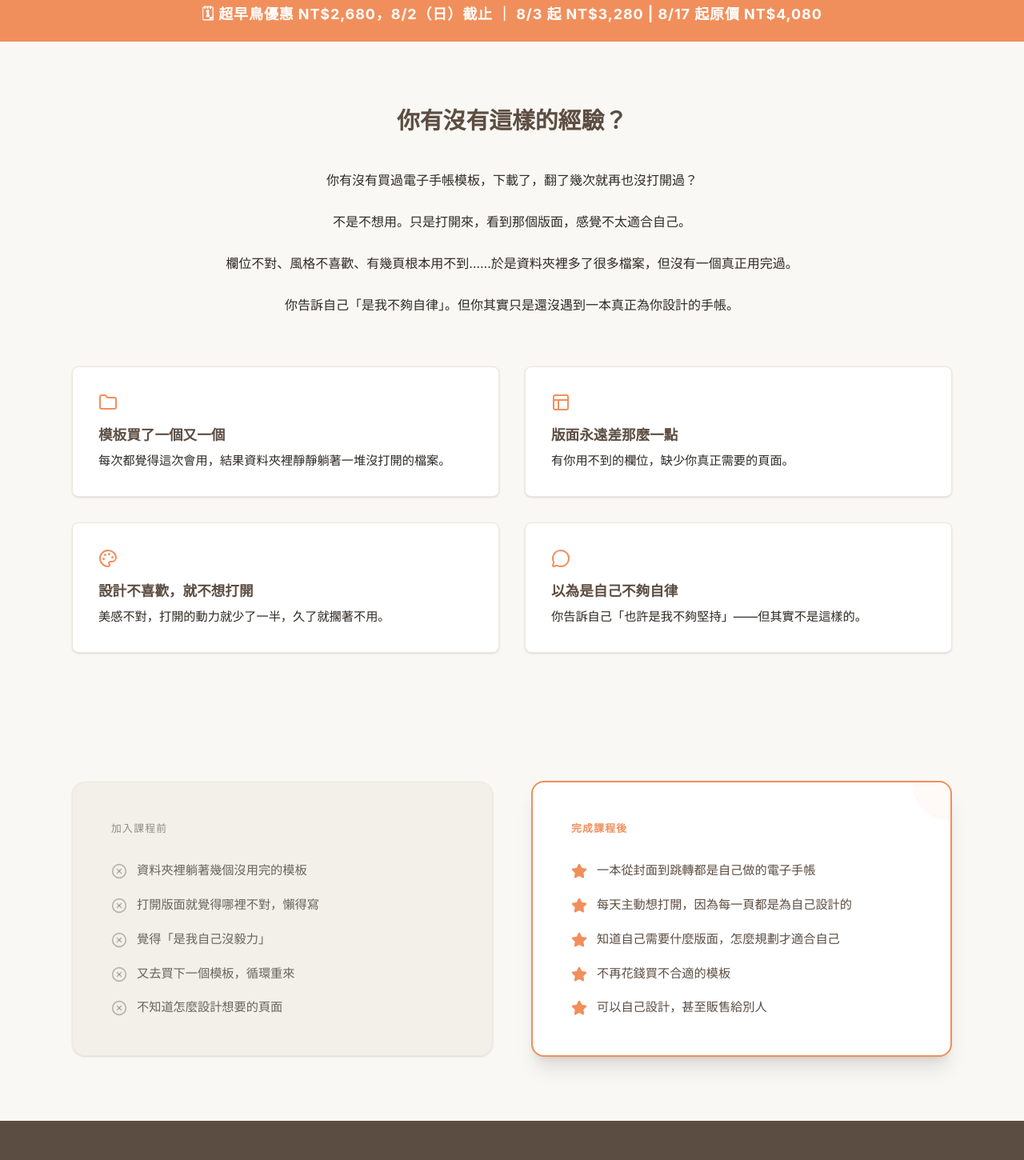
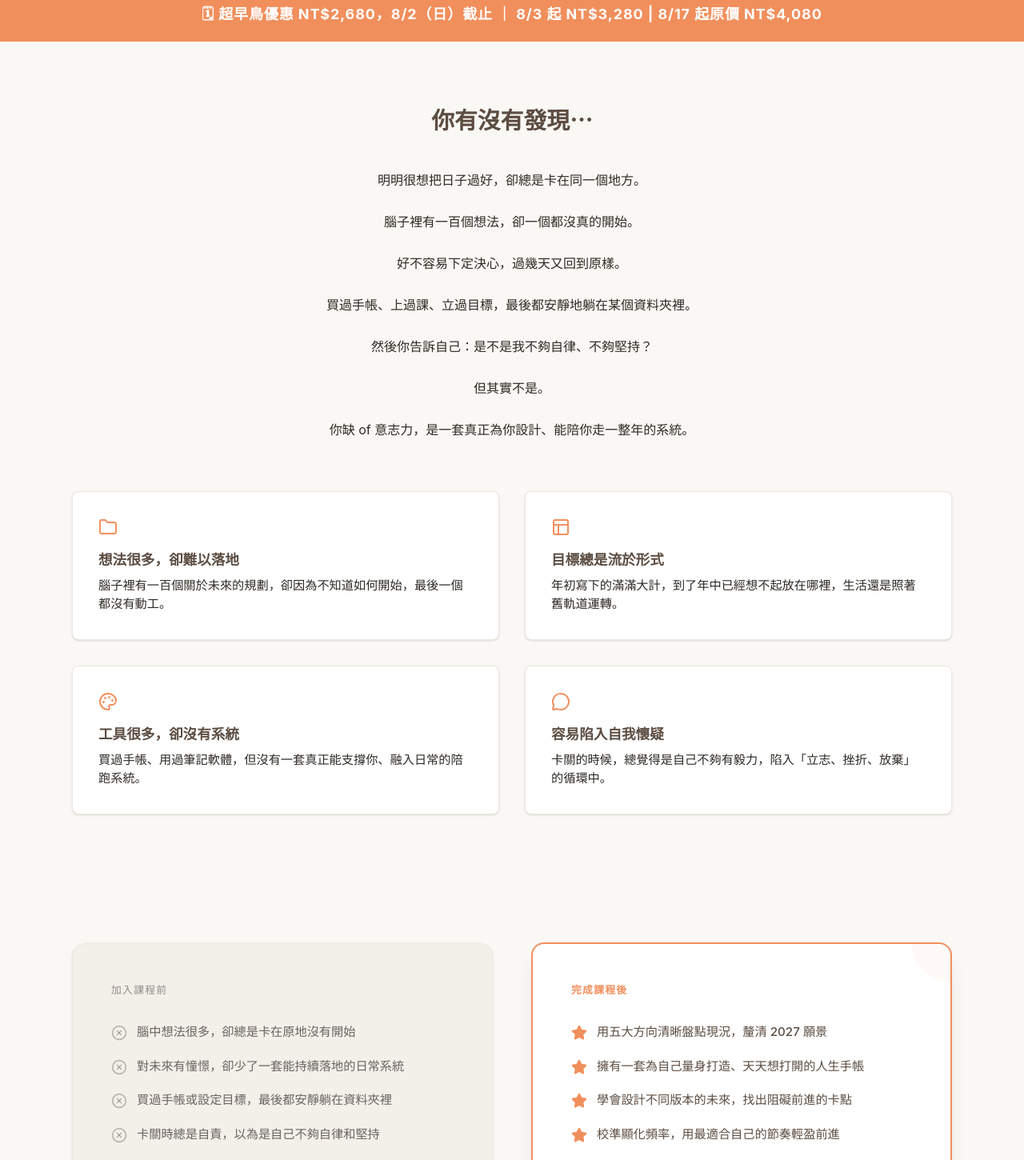
Before and after one commit to jsspace1111-max/-, a React (Vite) app: page / in a window 1280 px wide. Shown: the part 980-2430 px from the top of the page at 80% size. Built offline with nearby package versions, Linux system fonts and the light colour scheme.

Commit message:
feat: update landing page copy for 2027 planning
Refine the emotional hook and value proposition to better resonate with users struggling to maintain consistency in their goal tracking.

```diff
--- a/src/App.tsx
+++ b/src/App.tsx
@@ -163,7 +163,7 @@ export default function App() {
             transition={{ delay: 0.2 }}
             className="text-lg md:text-2xl text-terracotta max-w-3xl mx-auto mb-10 leading-relaxed font-bold tracking-wider"
           >
-            顯化 x 目標 x 健康 x 習慣 x 財富，五大方向啟動人生
+            用五大方向重新設計你的 2027
           </motion.p>
           <div className="text-[1.1rem] md:text-[1.2rem] text-brown-text/80 mb-10 font-medium">
             第二季開課時間 : 2026.9.3 - 9.24
@@ -196,20 +196,23 @@ export default function App() {
       {/* Pain Points */}
       <section className="bg-cream px-6 py-20">
         <div className="max-w-[1100px] mx-auto">
-          <h2 className="text-[1.8rem] text-brown-dark text-center mb-10">你有沒有這樣的經驗？</h2>
+          <h2 className="text-[1.8rem] text-brown-dark text-center mb-10">你有沒有發現⋯</h2>
           <p className="text-center text-brown-text mb-16 max-w-3xl mx-auto leading-relaxed">
-            你有沒有買過電子手帳模板，下載了，翻了幾次就再也沒打開過？<br /><br />
-            不是不想用。只是打開來，看到那個版面，感覺不太適合自己。<br /><br />
-            欄位不對、風格不喜歡、有幾頁根本用不到……於是資料夾裡多了很多檔案，但沒有一個真正用完過。<br /><br />
-            你告訴自己「是我不夠自律」。但你其實只是還沒遇到一本真正為你設計的手帳。
+            明明很想把日子過好，卻總是卡在同一個地方。<br /><br />
+            腦子裡有一百個想法，卻一個都沒真的開始。<br /><br />
+            好不容易下定決心，過幾天又回到原樣。<br /><br />
+            買過手帳、上過課、立過目標，最後都安靜地躺在某個資料夾裡。<br /><br />
+            然後你告訴自己：是不是我不夠自律、不夠堅持？<br /><br />
+            但其實不是。<br /><br />
+            你缺 of 意志力，是一套真正為你設計、能陪你走一整年的系統。
           </p>
 
           <div className="grid grid-cols-1 md:grid-cols-2 gap-8">
             {[
-              { icon: <Folder className="w-6 h-6 text-terracotta" />, title: "模板買了一個又一個", desc: "每次都覺得這次會用，結果資料夾裡靜靜躺著一堆沒打開的檔案。" },
-              { icon: <Layout className="w-6 h-6 text-terracotta" />, title: "版面永遠差那麼一點", desc: "有你用不到的欄位，缺少你真正需要的頁面。" },
-              { icon: <Palette className="w-6 h-6 text-terracotta" />, title: "設計不喜歡，就不想打開", desc: "美感不對，打開的動力就少了一半，久了就擱著不用。" },
-              { icon: <MessageCircle className="w-6 h-6 text-terracotta" />, title: "以為是自己不夠自律", desc: "你告訴自己「也許是我不夠堅持」——但其實不是這樣的。" },
+              { icon: <Folder className="w-6 h-6 text-terracotta" />, title: "想法很多，卻難以落地", desc: "腦子裡有一百個關於未來的規劃，卻因為不知道如何開始，最後一個都沒有動工。" },
+              { icon: <Layout className="w-6 h-6 text-terracotta" />, title: "目標總是流於形式", desc: "年初寫下的滿滿大計，到了年中已經想不起放在哪裡，生活還是照著舊軌道運轉。" },
+              { icon: <Palette className="w-6 h-6 text-terracotta" />, title: "工具很多，卻沒有系統", desc: "買過手帳、用過筆記軟體，但沒有一套真正能支撐你、融入日常的陪跑系統。" },
+              { icon: <MessageCircle className="w-6 h-6 text-terracotta" />, title: "容易陷入自我懷疑", desc: "卡關的時候，總覺得是自己不夠有毅力，陷入「立志、挫折、放棄」的循環中。" },
             ].map((item, idx) => (
               <motion.div
                 key={idx}
@@ -240,11 +243,11 @@ export default function App() {
             <span className="text-[0.8rem] uppercase tracking-widest text-brown-text/50 mb-8 block font-medium">加入課程前</span>
             <ul className="space-y-5">
               {[
-                "資料夾裡躺著幾個沒用完的模板",
-                "打開版面就覺得哪裡不對，懶得寫",
-                "覺得「是我自己沒毅力」",
-                "又去買下一個模板，循環重來",
-                "不知道怎麼設計想要的頁面",
+                "腦中想法很多，卻總是卡在原地沒有開始",
+                "對未來有憧憬，卻少了一套能持續落地的日常系統",
+                "買過手帳或設定目標，最後都安靜躺在資料夾裡",
+                "卡關時總是自責，以為是自己不夠自律和堅持",
+                "過著隨波逐流的日子，感覺對生活失去了掌控感",
               ].map((text, idx) => (
                 <li key={idx} className="flex items-start gap-3 text-brown-text/70">
                   <XCircle className="w-5 h-5 text-brown-text/30 shrink-0 mt-0.5" />
@@ -265,11 +268,11 @@ export default function App() {
             <span className="text-[0.8rem] uppercase tracking-widest text-terracotta mb-8 block font-bold">完成課程後</span>
             <ul className="space-y-5">
               {[
-                "一本從封面到跳轉都是自己做的電子手帳",
-                "每天主動想打開，因為每一頁都是為自己設計的",
-                "知道自己需要什麼版面，怎麼規劃才適合自己",
-                "不再花錢買不合適的模板",
-                "可以自己設計，甚至販售給別人",
+                "用五大方向清晰盤點現況，釐清 2027 願景",
+                "擁有一套為自己量身打造、天天想打開的人生手帳",
+                "學會設計不同版本的未來，找出阻礙前進的卡點",
+                "校準顯化頻率，用最適合自己的節奏輕盈前進",
+                "拿回生活掌控權，每天都能看見自己前進的軌跡",
               ].map((text, idx) => (
                 <li key={idx} className="flex items-start gap-3 text-brown-dark font-medium">
                   <Star className="w-5 h-5 text-terracotta shrink-0 fill-terracotta mt-0.5" />
@@ -284,36 +287,74 @@ export default function App() {
       {/* Pivot Statement */}
       <section className="bg-brown-dark px-6 py-24 text-center">
         <div className="max-w-[1100px] mx-auto">
-          <h2 className="text-[1.8rem] md:text-3xl text-cream leading-relaxed font-serif">
-            來設計一個屬於自己的電子手帳<br />用你習慣、喜歡的方式來記錄
+          <h2 className="text-[1.8rem] md:text-3xl text-cream leading-relaxed font-serif font-bold">
+            重新設計你的 2027<br />讓手帳成為接住你夢想的溫暖容器
           </h2>
         </div>
       </section>
 
       {/* Course Intro + Benefits */}
       <section className="bg-cream px-6 py-20">
-        <div className="max-w-[1100px] mx-auto">
-          <h2 className="text-[1.8rem] text-brown-dark text-center mb-6">這堂課帶你做什麼？</h2>
-          <p className="text-center text-brown-text mb-16 max-w-2xl mx-auto leading-relaxed">
-            這是一堂從規劃到完成的陪跑課。不只教你怎麼用 Canva，而是帶你做出一本你真的會用的電子手帳——從架構設計、版面美化，到跳轉功能，4 週全包。<br className="hidden md:block" />
-            <span className="text-terracotta font-bold mt-2 inline-block">「這不只是教你用 Canva 做手帳，這是一堂陪你重新設計人生的課。」</span>
-          </p>
+        <div className="max-w-[1100px] mx-auto text-center">
+          <h2 className="text-[1.8rem] md:text-3xl text-brown-dark mb-10 font-bold leading-tight">
+            這不是一堂教你做手帳的課
+          </h2>
+          <div className="text-brown-text max-w-3xl mx-auto text-base md:text-lg leading-loose space-y-6">
+            <p className="font-semibold text-xl text-terracotta">這是一堂帶你重新設計 2027 人生的課。</p>
+            <p>
+              這套課程的設計，靈感來自史丹佛大學廣受歡迎的「設計你的人生」概念，我把它轉化成更貼近你、更日常的方式。
+            </p>
+            <p>
+              先把你的人生想清楚，再用 Canva 做成一本你天天想打開的人生手帳。
+            </p>
+            <p className="font-semibold text-brown-dark">
+              手帳不是目的，是讓你的設計每天看得見、撐住你一整年的容器。
+            </p>
+          </div>
         </div>
       </section>
+
 
       {/* Curriculum Timeline */}
       <section className="bg-cream px-6 py-20">
         <div className="max-w-[1100px] mx-auto">
-          <h2 className="text-[1.8rem] text-brown-dark text-center mb-16 font-bold">4 週，帶你從零完成一本手帳</h2>
+          <h2 className="text-[2rem] md:text-3xl text-brown-dark text-center mb-6 font-bold leading-tight">6 場直播・重新設計 2027 人生</h2>
+          <p className="text-center text-brown-text/70 mb-12 max-w-2xl mx-auto text-base">
+            這是一段有流程感的旅程：先盤點，再一層一層往上設計。
+          </p>
+
+          {/* Course Schedule Information Card */}
+          <div className="max-w-2xl mx-auto bg-white border border-beige-light p-8 rounded-2xl mb-16 text-center shadow-sm">
+            <span className="text-terracotta font-bold text-lg block mb-4">🗓️ 課程時間資訊</span>
+            <p className="text-brown-dark font-medium mb-6">6 場直播・線上進行，皆有錄影回放</p>
+            <div className="grid grid-cols-1 sm:grid-cols-2 gap-4 text-left text-sm text-brown-text">
+              <div className="p-3 bg-cream/50 rounded-lg">
+                <span className="font-bold text-brown-dark block">⏳ 報名截止</span>
+                8/30（日）
+              </div>
+              <div className="p-3 bg-cream/50 rounded-lg">
+                <span className="font-bold text-brown-dark block">🤝 開幕式</span>
+                8/31（一）
+              </div>
+              <div className="p-3 bg-cream/50 rounded-lg">
+                <span className="font-bold text-brown-dark block">💻 四週正課</span>
+                9/3、9/10、9/17、9/24（每週四晚上 8 點）
+              </div>
+              <div className="p-3 bg-cream/50 rounded-lg">
+                <span className="font-bold text-brown-dark block">🎓 結業式</span>
+                9/28（一）成果發表會
+              </div>
+            </div>
+          </div>
 
           <div className="space-y-8 max-w-3xl mx-auto">
             {[
-              { week: "WEEK 0", title: "開幕式 | 覺察你現在的生活", icon: "🤝", desc: "了解課程節奏、課程平台使用、Canva簡單介紹，準備好開始" },
-              { week: "WEEK 1", title: "認識你的需求 + 規劃手帳架構", icon: "🗺️", desc: "搞清楚自己需要什麼版面，畫出你的手帳目錄草稿" },
-              { week: "WEEK 2", title: "打造手帳骨架", icon: "🏗️", desc: "封面、目錄、月計劃頁、分頁按鈕、電子貼紙製作" },
-              { week: "WEEK 3", title: "AI × Canva｜設計專屬你的頁面與素材", icon: "🎨", desc: "從顯化日記、情緒追蹤、反思回顧、記帳頁……用AI輔助，做出你想要的手帳主題" },
-              { week: "WEEK 4", title: "跳轉 × 整合｜完成你的專屬手帳", icon: "🎓", desc: "製作跳轉功能，整合所有頁面、統一風格，完成屬於你的電子手帳。" },
-              { week: "WEEK 5", title: "成為自己的人生設計師", icon: "🌟", desc: "結業式與成果發表，和大家分享重新設計人生的過程、心得與學員反饋。" },
+              { week: "開幕式 ｜ 8/31 (一)", title: "盤點：看見你現在的人生", icon: "🤝", desc: "先別急著規劃未來，先誠實看一次你的現在。用人生五大方向做一次完整盤點：健康、工作、玩樂、愛、顯化。" },
+              { week: "第二季 第一週 ｜ 9/3 (四)", title: "定向：把現況設計成 2027 的願景", icon: "🗺️", desc: "盤點完，下一步是定向。把「我現在卡在這裡」變成「我 2027 想活成的樣子」。" },
+              { week: "第二季 第二週 ｜ 9/10 (四)", title: "選路：設計三個版本的未來", icon: "🛣️", desc: "人生從來不是只有一條正確的路。那個拖最久的目標，我們一起找出「真正卡住你的，從來不是時間」。" },
+              { week: "第二季 第三週 ｜ 9/17 (四)", title: "轉念：校準你的顯化頻率", icon: "✨", desc: "同樣的目標，為什麼有些人輕鬆顯化，你卻一直很費力？" },
+              { week: "第二季 第四週 ｜ 9/24 (四)", title: "實驗：設計讓改變持續的系統", icon: "🧪", desc: "大部分人不是輸在沒目標，是輸在撐不久。這週結束，你會有一本從封面到內頁、完整屬於你的 2027 人生手帳。" },
+              { week: "結業式 ｜ 9/28 (一)", title: "發表：2027 你的人生設計成果發表", icon: "🌟", desc: "大家一起站上舞台的發表會。對著所有人，說出一句「2027 我要成為的樣子」。" },
             ].map((item, idx) => (
               <motion.div
                 key={idx}
@@ -331,14 +372,16 @@ export default function App() {
                 <div className="bg-white p-6 rounded-lg shadow-sm border border-beige-light border-l-4 border-l-terracotta flex-grow">
                   <span className="text-[0.7rem] font-bold text-terracotta uppercase tracking-[0.2em] mb-1 block">{item.week}</span>
                   <h3 className="text-[1.1rem] font-bold text-brown-dark mb-2">{item.title}</h3>
-                  <p className="text-[0.9rem] text-brown-text/80">{item.desc}</p>
+                  <p className="text-[0.9rem] text-brown-text/80 leading-relaxed">{item.desc}</p>
                 </div>
               </motion.div>
             ))}
           </div>
 
-          {/* Magazine Mockup Showcase */}
-          <div className="mt-24 mb-10 overflow-visible px-4">
+          {/* Student Showcase Gallery Section */}
+          <div className="mt-28 mb-10 overflow-visible px-4 text-center">
+            <h3 className="text-2xl md:text-3xl text-brown-dark font-bold mb-3">他們，設計出了自己的人生手帳</h3>
+            <p className="text-brown-text/70 text-base mb-12">每一本，都是一個人重新設計後的一年。</p>
             <div className="flex justify-center items-center flex-wrap lg:flex-nowrap pt-12">
               {[
                 { src: "https://raw.githubusercontent.com/jsspace1111-max/landingpage-image/main/2.jpg", rotate: -5, y: 15 },
@@ -367,7 +410,7 @@ export default function App() {
               ))}
             </div>
             <p className="text-center text-brown-text/40 text-sm mt-20 italic tracking-widest font-serif">
-              可以做出這樣的模板
+              學員真實手帳作品與設計模板
             </p>
           </div>
         </div>
```
